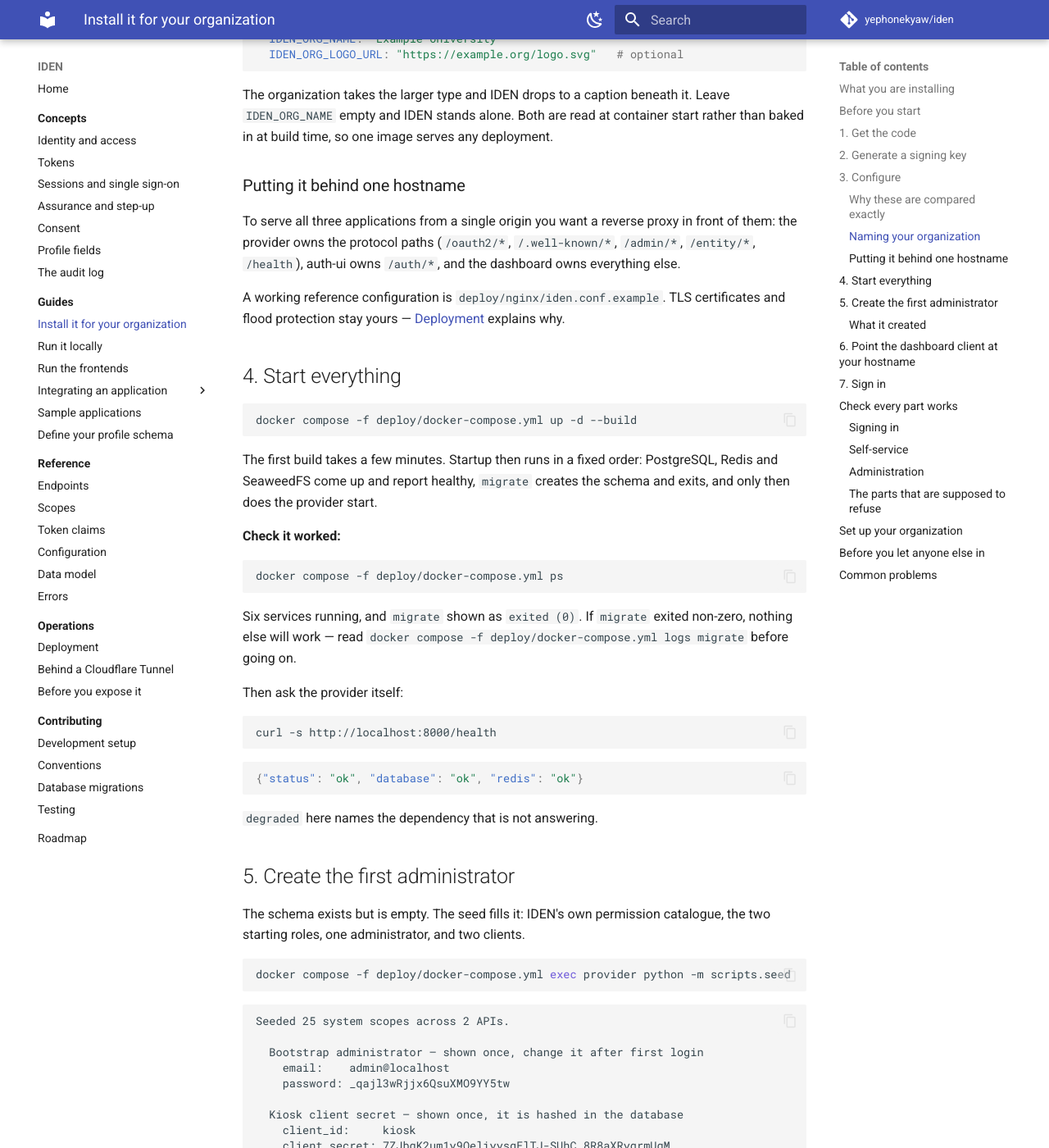
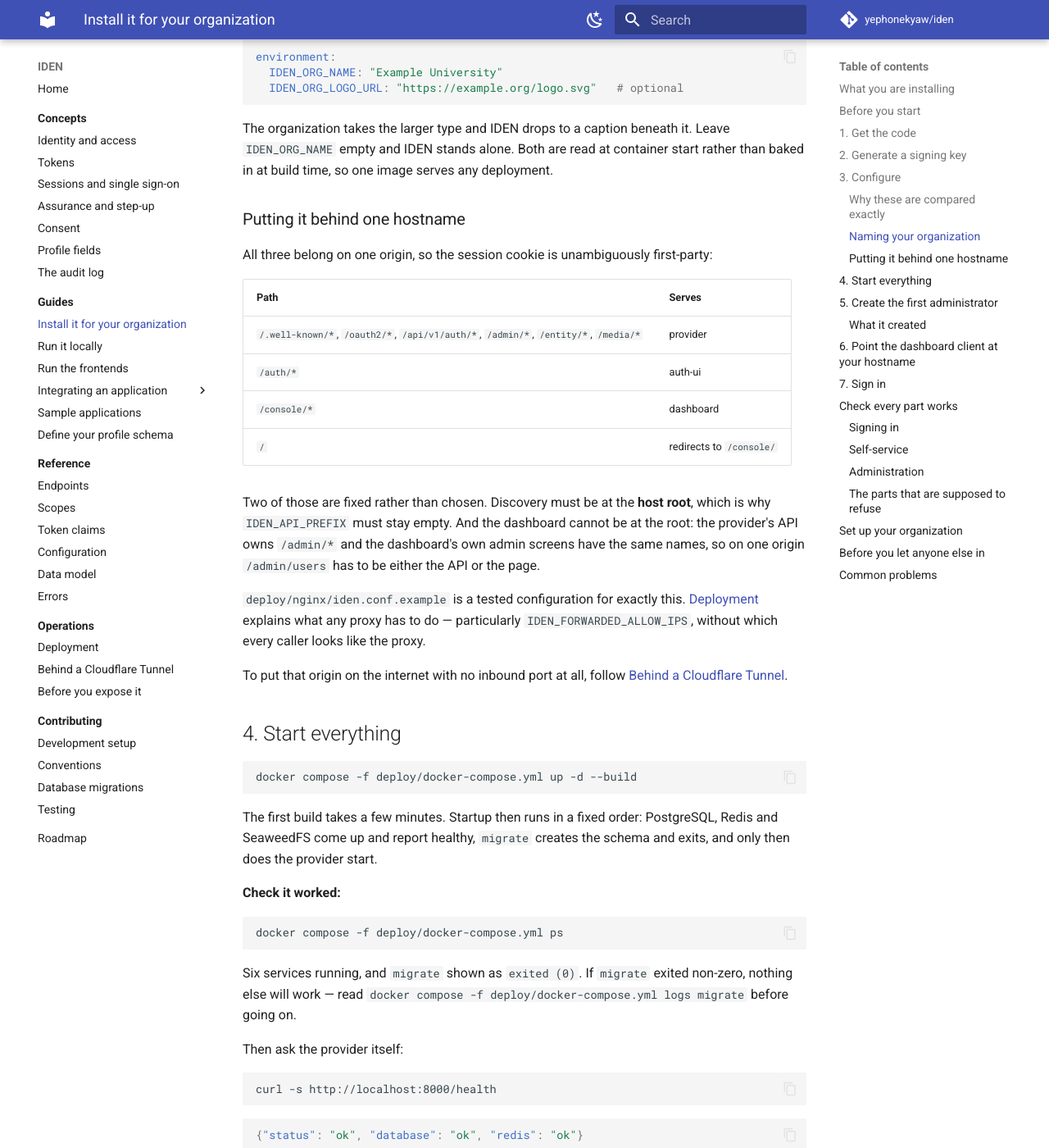
Before and after one commit to yephonekyaw/iden, an MkDocs documentation site: the page built from doc/guides/install.md, in a window 1280 px wide and 1400 px high, scrolled down 3278 px. Shown: the whole window at 82% size. Built offline with MkDocs 1.6.1 and Material for MkDocs 9.7.7, drawn with Linux system fonts in a browser that asks for light colours; comment, search, counter and statistics services are not loaded; some of the changed text lies outside the part shown.

Commit message:
docs: follow the frontends onto their sub-paths
Every URL a reader is told to open has moved: the dashboard is at /console/
and the sign-in page at /auth/, in `pnpm dev` as well as in a container.
Includes the seeded redirect URI, the "open /admin/users as a member" check
-- which is now /console/admin/users, the screen, not the API path -- and
the deployment steps, which read deploy/.env rather than editing a tracked
compose file.

````diff
--- a/doc/guides/install.md
+++ b/doc/guides/install.md
@@ -17,8 +17,8 @@ Six containers. `docker compose` builds and wires all of them.
 | Service | Port | What it is |
 |---|---|---|
 | **provider** | 8000 | The application itself. OIDC, administration, and self-service in one process. |
-| **auth-ui** | 4000 | The hosted sign-in page. The only place a password is ever typed. |
-| **dashboard** | 3000 | Administration and self-service. What each person sees is decided by their permissions. |
+| **auth-ui** | 4000 | The hosted sign-in page, served under `/auth`. The only place a password is ever typed. |
+| **dashboard** | 3000 | Administration and self-service, served under `/console`. What each person sees is decided by their permissions. |
 | **PostgreSQL 18** | 5432 | People, permissions, clients, tokens. The data that matters. |
 | **Redis 8** | 6379 | Sessions, pending sign-ins, the token denylist, rate-limit counters. |
 | **SeaweedFS** | 8333 | S3-compatible object storage for profile photos. Optional — see below. |
@@ -102,30 +102,29 @@ Everything the deployment needs is in `deploy/docker-compose.yml`.
 
 === "On a real hostname"
 
-    Four values have to name the same origin. They live in the `&provider-env` block:
+    Copy the environment file and edit that — not `docker-compose.yml`, which is tracked and would
+    conflict on your next upgrade:
 
-    ```yaml
-    environment: &provider-env
-      IDEN_ENV: prod                                   # marks the session cookie Secure
-      IDEN_ISSUER: https://iden.example.org
-      IDEN_AUTH_UI_BASE_URL: https://iden.example.org
-      IDEN_ALLOWED_ADMIN_ORIGINS: '["https://iden.example.org"]'
+    ```bash
+    cp deploy/.env.example deploy/.env
     ```
 
-    And both frontends need the issuer too, since they are static builds that read it at container
-    start:
-
-    ```yaml
-    auth-ui:
-      environment:
-        IDEN_ISSUER: https://iden.example.org
-    dashboard:
-      environment:
-        IDEN_ISSUER: https://iden.example.org
+    ```bash
+    IDEN_ENV=prod                              # Secure cookie, HSTS, no /docs
+    IDEN_ISSUER=https://iden.example.org
+    IDEN_AUTH_UI_BASE_URL=https://iden.example.org
+    IDEN_ALLOWED_ADMIN_ORIGINS=[]
     ```
 
-    A fifth value — the `dashboard` client's registered redirect URIs — is set in the database rather
-    than the compose file. Step 6 covers it.
+    All three applications sit on that one origin, so the issuer and the Auth UI base URL are the
+    same value, and the frontends pick it up from the same file.
+
+    `IDEN_ALLOWED_ADMIN_ORIGINS` stays **empty**: it permits *cross*-origin credentialed requests,
+    and on one origin the dashboard's calls are not cross-origin. Name an origin there only for a
+    browser application on some other host that calls the provider directly.
+
+    A fourth value — the `dashboard` client's registered redirect URIs — is set in the database
+    rather than in a file. Step 6 covers it.
 
 ### Why these are compared exactly
 
@@ -135,7 +134,7 @@ worth reading carefully.
 | Setting | What compares it |
 |---|---|
 | `IDEN_ISSUER` | Every client library validates the `iss` claim against it, character for character. It is the identity of this deployment. |
-| `IDEN_AUTH_UI_BASE_URL` | Where `/oauth2/authorize` sends people to sign in. The paths `/auth/login`, `/auth/consent` and `/auth/reset` are fixed and appended to it. |
+| `IDEN_AUTH_UI_BASE_URL` | The origin `/oauth2/authorize` sends people to. The paths `/auth/login`, `/auth/consent` and `/auth/reset` are fixed and appended to it, so this is an origin and never includes `/auth` itself. |
 | `IDEN_ALLOWED_ADMIN_ORIGINS` | Credentialed CORS forbids a wildcard, so every browser origin that calls the provider directly must be named. |
 | The `dashboard` client's redirect URIs | Matched exactly — no wildcards, no prefix matching, no trailing-slash forgiveness. |
 
@@ -155,12 +154,26 @@ one image serves any deployment.
 
 ### Putting it behind one hostname
 
-To serve all three applications from a single origin you want a reverse proxy in front of them: the
-provider owns the protocol paths (`/oauth2/*`, `/.well-known/*`, `/admin/*`, `/entity/*`, `/health`),
-auth-ui owns `/auth/*`, and the dashboard owns everything else.
+All three belong on one origin, so the session cookie is unambiguously first-party:
 
-A working reference configuration is `deploy/nginx/iden.conf.example`. TLS certificates and flood
-protection stay yours — [Deployment](../operations/deployment.md#behind-a-proxy) explains why.
+| Path | Serves |
+|---|---|
+| `/.well-known/*`, `/oauth2/*`, `/api/v1/auth/*`, `/admin/*`, `/entity/*`, `/media/*` | provider |
+| `/auth/*` | auth-ui |
+| `/console/*` | dashboard |
+| `/` | redirects to `/console/` |
+
+Two of those are fixed rather than chosen. Discovery must be at the **host root**, which is why
+`IDEN_API_PREFIX` must stay empty. And the dashboard cannot be at the root: the provider's API owns
+`/admin/*` and the dashboard's own admin screens have the same names, so on one origin
+`/admin/users` has to be either the API or the page.
+
+`deploy/nginx/iden.conf.example` is a tested configuration for exactly this.
+[Deployment](../operations/deployment.md#behind-a-proxy) explains what any proxy has to do —
+particularly `IDEN_FORWARDED_ALLOW_IPS`, without which every caller looks like the proxy.
+
+To put that origin on the internet with no inbound port at all, follow [Behind a Cloudflare
+Tunnel](../operations/cloudflare-tunnel.md).
 
 ## 4. Start everything
 
@@ -238,8 +251,8 @@ credentials untouched. It creates nothing structural; that is
 
 ## 6. Point the dashboard client at your hostname
 
-Skip this on a laptop — the seeded client already allows `http://localhost:3000/callback` and
-`http://localhost:5173/callback`.
+Skip this on a laptop — the seeded client already allows `http://localhost:3000/console/callback`
+and `http://localhost:5173/console/callback`.
 
 Anywhere else, the `dashboard` client's redirect URIs still name localhost, and the sign-in will loop
 until they name your origin. Fix it from the dashboard's **Clients** page once you are in, or
@@ -248,12 +261,12 @@ directly:
 ```bash
 curl -X PATCH https://iden.example.org/admin/clients/{id} \
   -H "Authorization: Bearer $ADMIN_TOKEN" -H "Content-Type: application/json" \
-  -d '{"redirectUris": ["https://iden.example.org/callback"]}'
+  -d '{"redirectUris": ["https://iden.example.org/console/callback"]}'
 ```
 
 ## 7. Sign in
 
-Open <http://localhost:3000> — or your own hostname.
+Open <http://localhost:3000/console/> — or your own hostname, which redirects `/` there for you.
 
 You are redirected to the sign-in page, and back to the dashboard afterwards. That round trip is the
 whole system working: the dashboard is an ordinary OIDC client of the provider, with no special path
@@ -313,7 +326,7 @@ A system that only works when you do the right thing has not been tested.
 | Do this | You should see |
 |---|---|
 | Sign in as the new user, who holds only the `member` role | No **Administration** section at all |
-| As that user, open `/admin/users` directly | An explanation, not a broken page |
+| As that user, open `/console/admin/users` directly | An explanation, not a broken page |
 | As an administrator, open **Roles** → `administrator` | Marked built in, and not editable |
 | Try to delete an API whose scopes are in use | A refusal naming what still depends on it |
 | Try to remove the `administrator` role from your own account | A `409` refusal — you are the last one |
````
Also changed, not shown: README.md (+16 -4 lines), doc/guides/run-the-frontends.md (+20 -7 lines).
